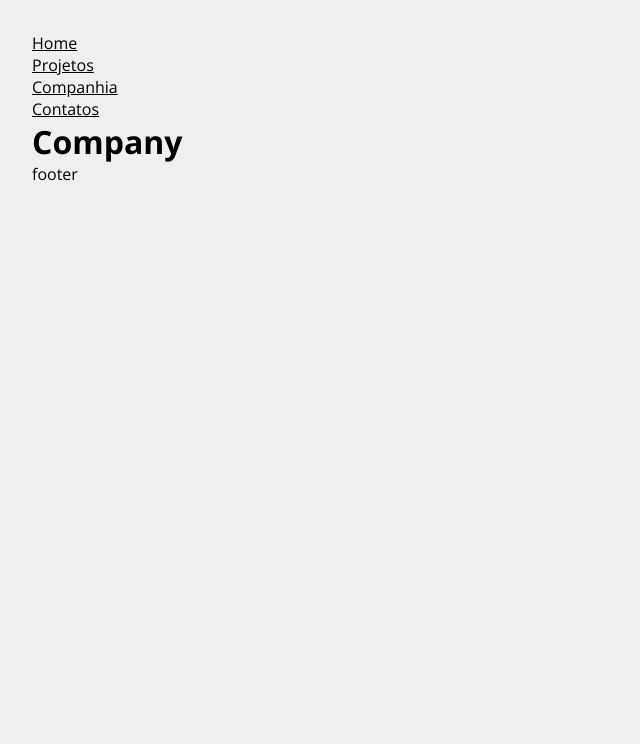
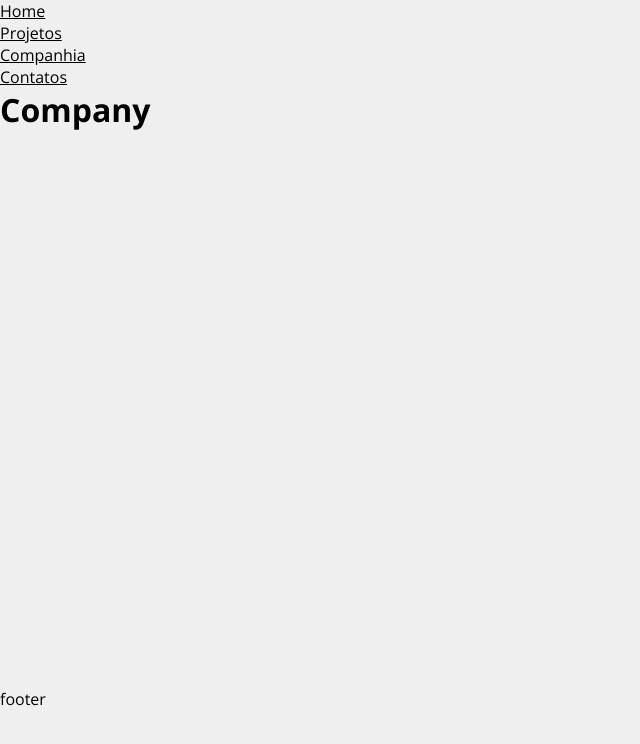
Before and after one commit to Vini-Pires/Costs-React.js, a React (Create React App) app: page /company in a window 1280 px wide. Shown: the top 744 px of the page, without its empty margins (0-640 px from the left). Built offline with nearby package versions, Linux system fonts and the light colour scheme; the HTML template or start-up script is replaced by a standard one.

Commit message:
Container Creation

```diff
--- a/src/App.js
+++ b/src/App.js
@@ -5,10 +5,11 @@ import Company from './components/pages/Company'
 import Contact from './components/pages/Contact'
 import NewProject from './components/pages/NewProject'
 import Projects from './components/pages/Projects'
+import Container from './components/layout/Container/index';
+
 
 function App() {
   return (
-    <div className="container">
     <Router>
       <ul>
         <li><Link to='/'>Home</Link> </li>
@@ -17,6 +18,7 @@ function App() {
         <li><Link to='/contact'>Contatos</Link> </li>
       </ul>
       {/* Will be replaced for a component Header */}
+      <Container customClass='min-height'>
         <Routes>
           <Route path='/' element={<Home />} />
           <Route path='/contact' element={<Contact />} />
@@ -24,10 +26,9 @@ function App() {
           <Route path='/projects' element={<Projects />} />
           <Route path='/company' element={<Company />} />
         </Routes>
+      </Container>
       <footer>footer</footer> {/* Will be replaced for a component Footer */}
-      </  Router>
-
-    </div>
+    </Router>
   );
 }
 
--- /dev/null
+++ b/src/components/layout/Container/index.js
@@ -0,0 +1,9 @@
+import styles from './style.module.css'
+
+const Container = (props) => {
+  return (
+    <main className={`${styles.container} ${styles[props.customClass]}`} >{props.children}</main>
+  )
+}
+
+export default Container
--- /dev/null
+++ b/src/components/layout/Container/style.module.css
@@ -0,0 +1,11 @@
+.container {
+  display: flex;
+  justify-content: space-between;
+  max-width: 1440px;
+  width: 100%;
+  margin: 0 auto;
+}
+
+.min-height {
+  min-height: 75%;
+}
```
Lines whose indentation alone changed are shown as unchanged.
